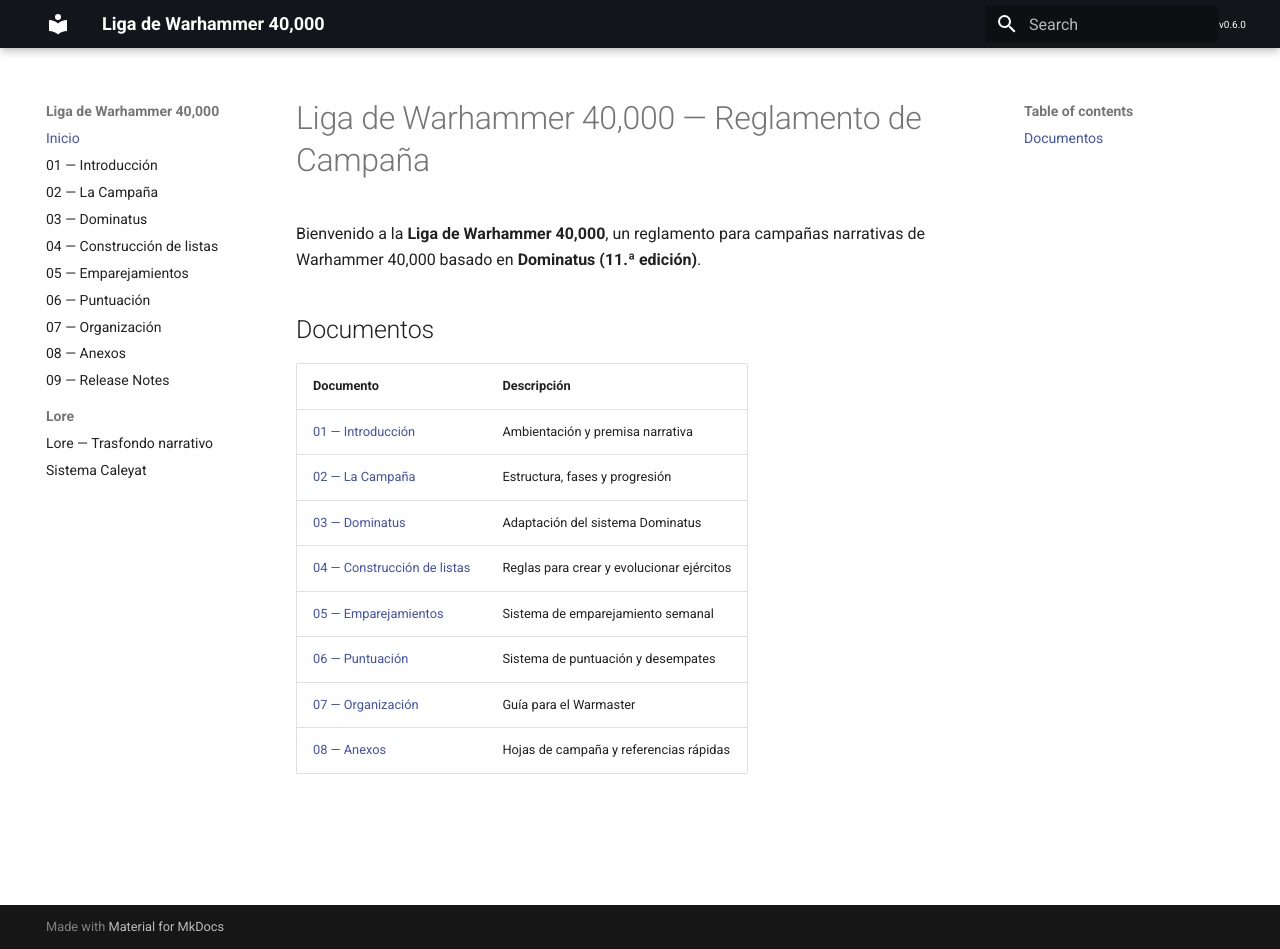
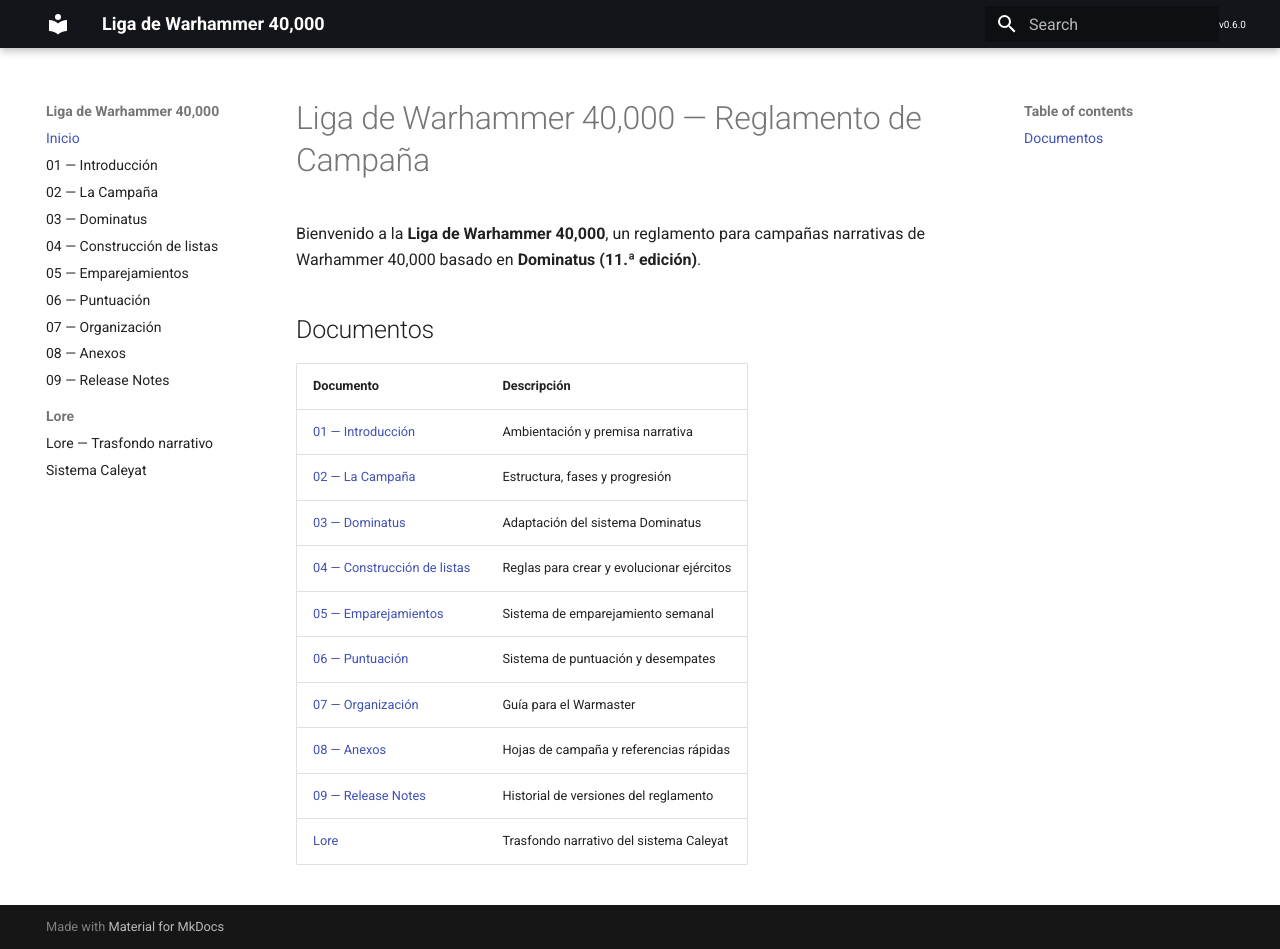
Before and after one commit to gonzalo-radio/liga-armagedon, an MkDocs documentation site: the page built from docs/index.md, in a window 1280 px wide and 949 px high. Built offline with MkDocs 1.6.1 and Material for MkDocs 9.7.7, drawn with Linux system fonts in a browser that asks for light colours.

Commit message:
Añade Release Notes y Lore al index general

```diff
--- a/docs/index.md
+++ b/docs/index.md
@@ -14,3 +14,5 @@ Bienvenido a la **Liga de Warhammer 40,000**, un reglamento para campañas narra
 | [06 — Puntuación](06-puntuacion.md) | Sistema de puntuación y desempates |
 | [07 — Organización](07-organizacion.md) | Guía para el Warmaster |
 | [08 — Anexos](08-anexos.md) | Hojas de campaña y referencias rápidas |
+| [09 — Release Notes](09-release-notes.md) | Historial de versiones del reglamento |
+| [Lore](lore/index.md) | Trasfondo narrativo del sistema Caleyat |
```
